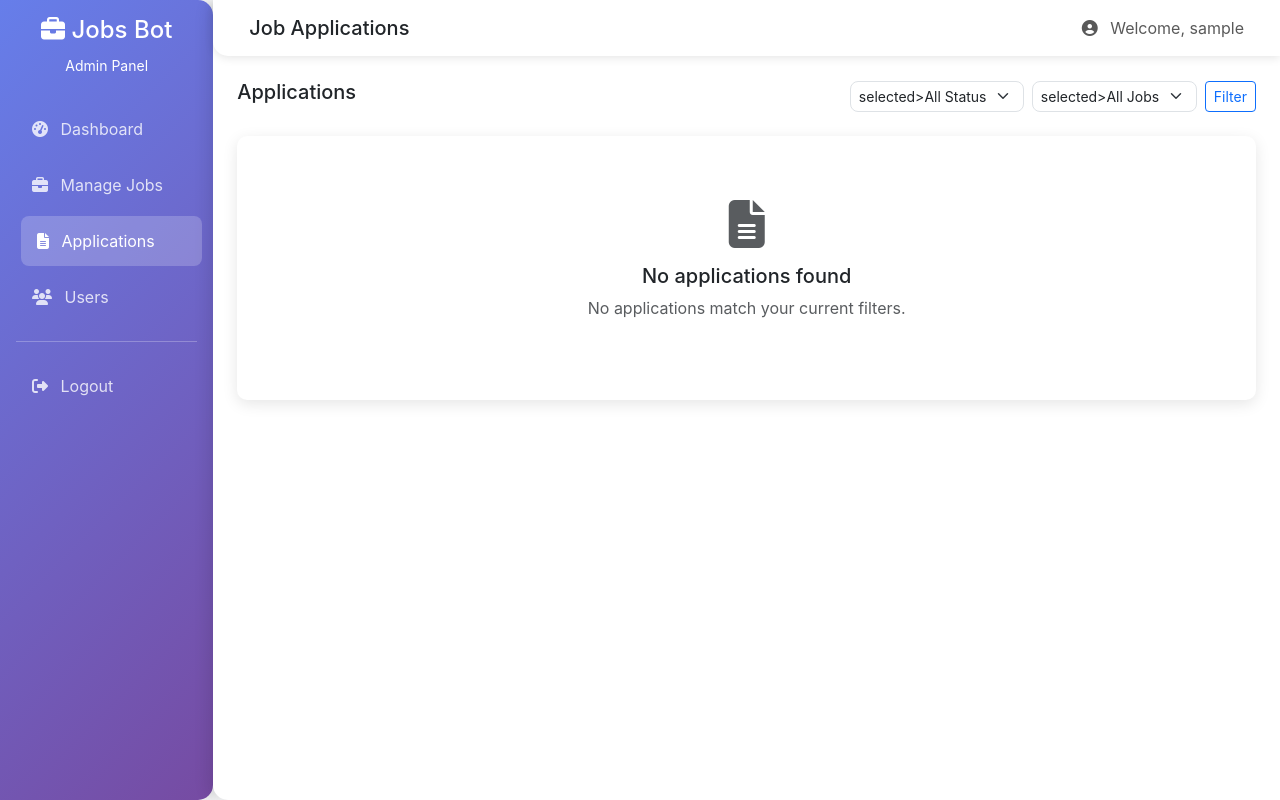
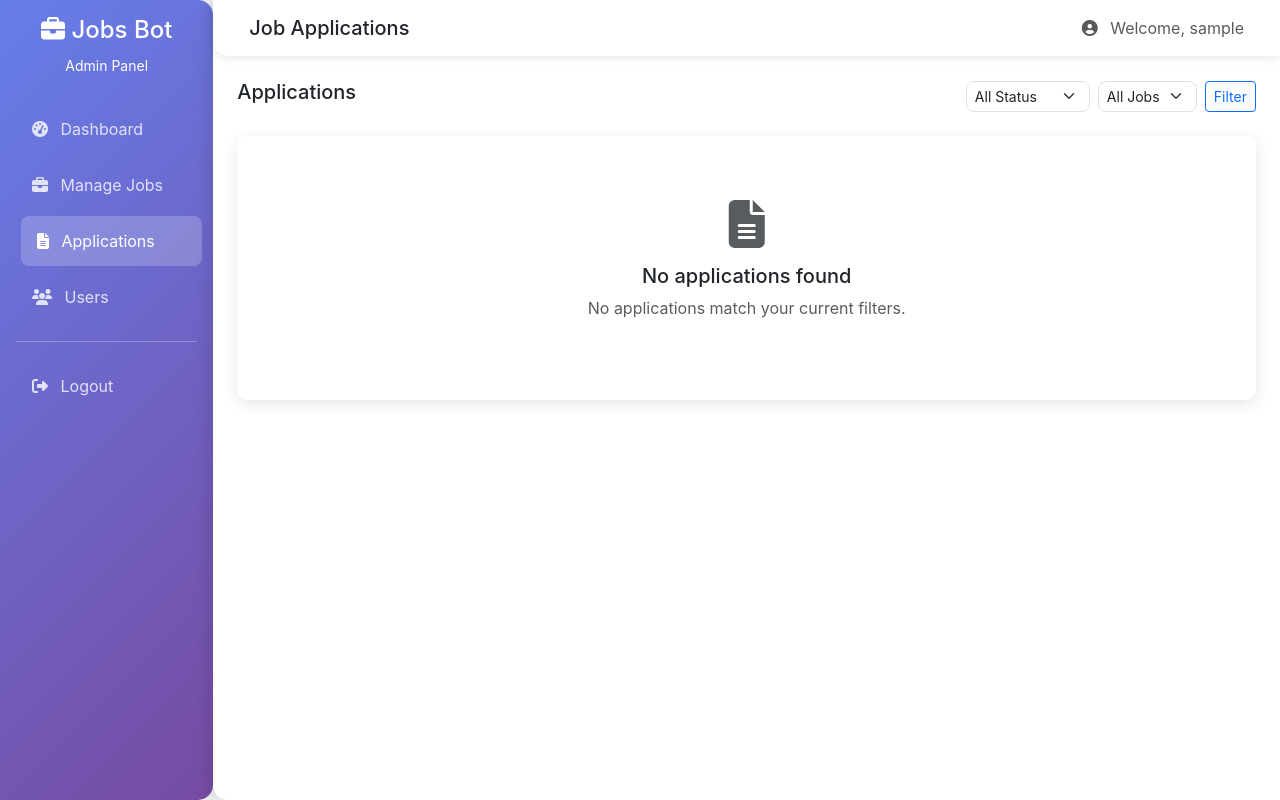
Before and after one commit to rafidalhaque/RecruitFlow, a Flask app: page /applications in a window 1280 px wide. Run offline with Flask 3, Linux system fonts and the light colour scheme; the visitor is signed in with stand-in values (Sample User, id 1); data that the repository does not hold is empty; some libraries are stand-ins or nearby versions.

Commit message:
Revert "fix: tag start wasn't closed"
This reverts commit 32637a41dbc341e4e39718e3ed12dfe44fae3e80.

```diff
--- a/web/templates/applications.html
+++ b/web/templates/applications.html
@@ -19,15 +19,14 @@
     <div class="col-md-6">
         <form method="GET" class="d-flex gap-2 justify-content-end">
             <select name="status" class="form-select form-select-sm w-auto">
-                <option value="all"> {% if status_filter == 'all' %}selected{% endif %}>All Status</option>
-                <option value="pending"> {% if status_filter == 'pending' %}selected{% endif %}>Pending</option>
-                <option value="accepted"> {% if status_filter == 'accepted' %}selected{% endif %}>Accepted</option>
-                <option value="rejected">{% if status_filter == 'rejected' %}selected{% endif %}>Rejected</option>
-                <option value="interviewed"> {% if status_filter == 'interviewed' %}selected{% endif %}>Interviewed
-                </option>
+                <option value="all" {% if status_filter == 'all' %}selected{% endif %}>All Status</option>
+                <option value="pending" {% if status_filter == 'pending' %}selected{% endif %}>Pending</option>
+                <option value="accepted" {% if status_filter == 'accepted' %}selected{% endif %}>Accepted</option>
+                <option value="rejected" {% if status_filter == 'rejected' %}selected{% endif %}>Rejected</option>
+                <option value="interviewed" {% if status_filter == 'interviewed' %}selected{% endif %}>Interviewed</option>
             </select>
             <select name="job" class="form-select form-select-sm w-auto">
-                <option value="all"> {% if job_filter == 'all' %}selected{% endif %}>All Jobs</option>
+                <option value="all" {% if job_filter == 'all' %}selected{% endif %}>All Jobs</option>
                 {% for job in jobs %}
                 <option value="{{ job.id }}" {% if job_filter == job.id|string %}selected{% endif %}>{{ job.title }}</option>
                 {% endfor %}
```
